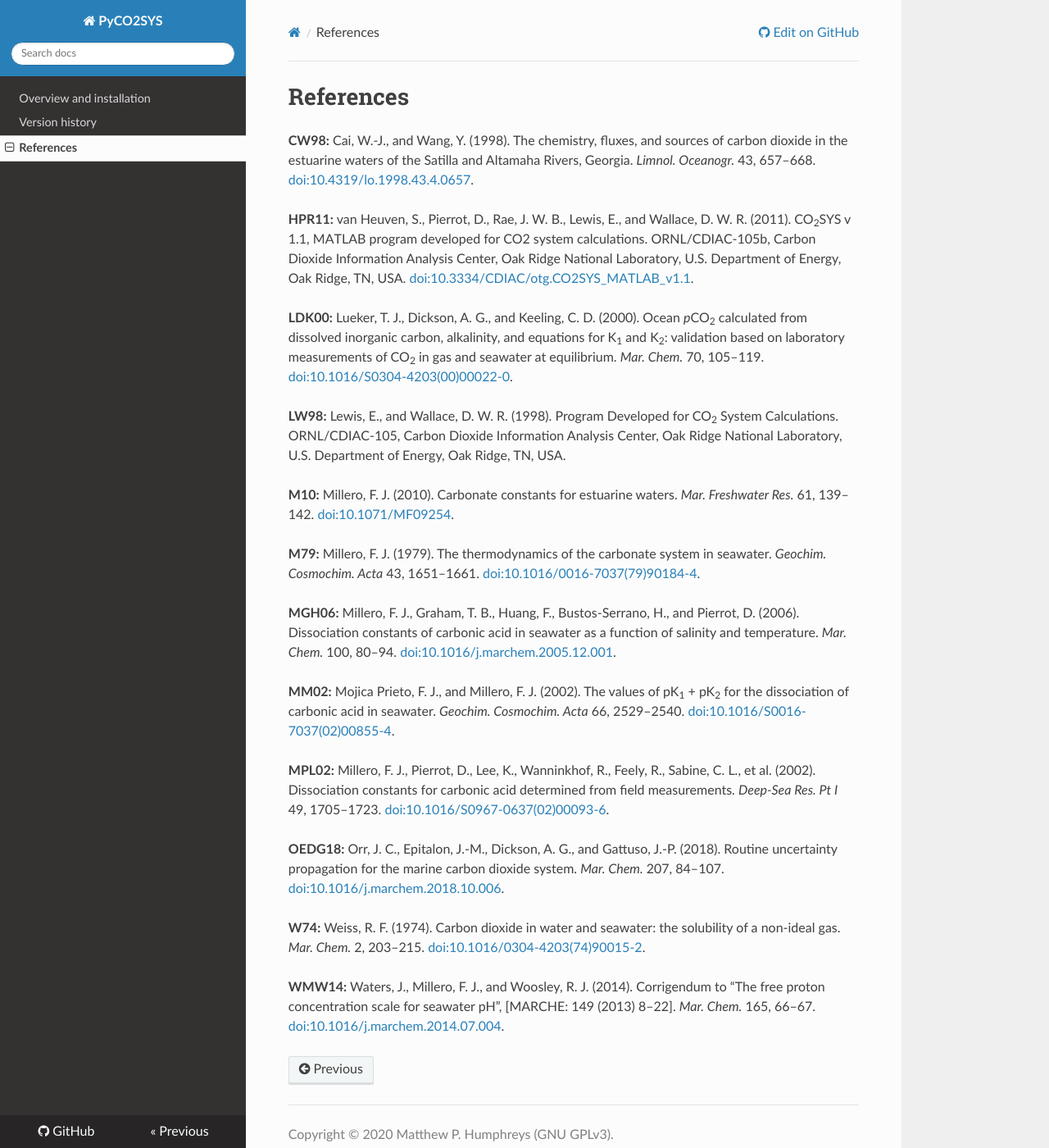
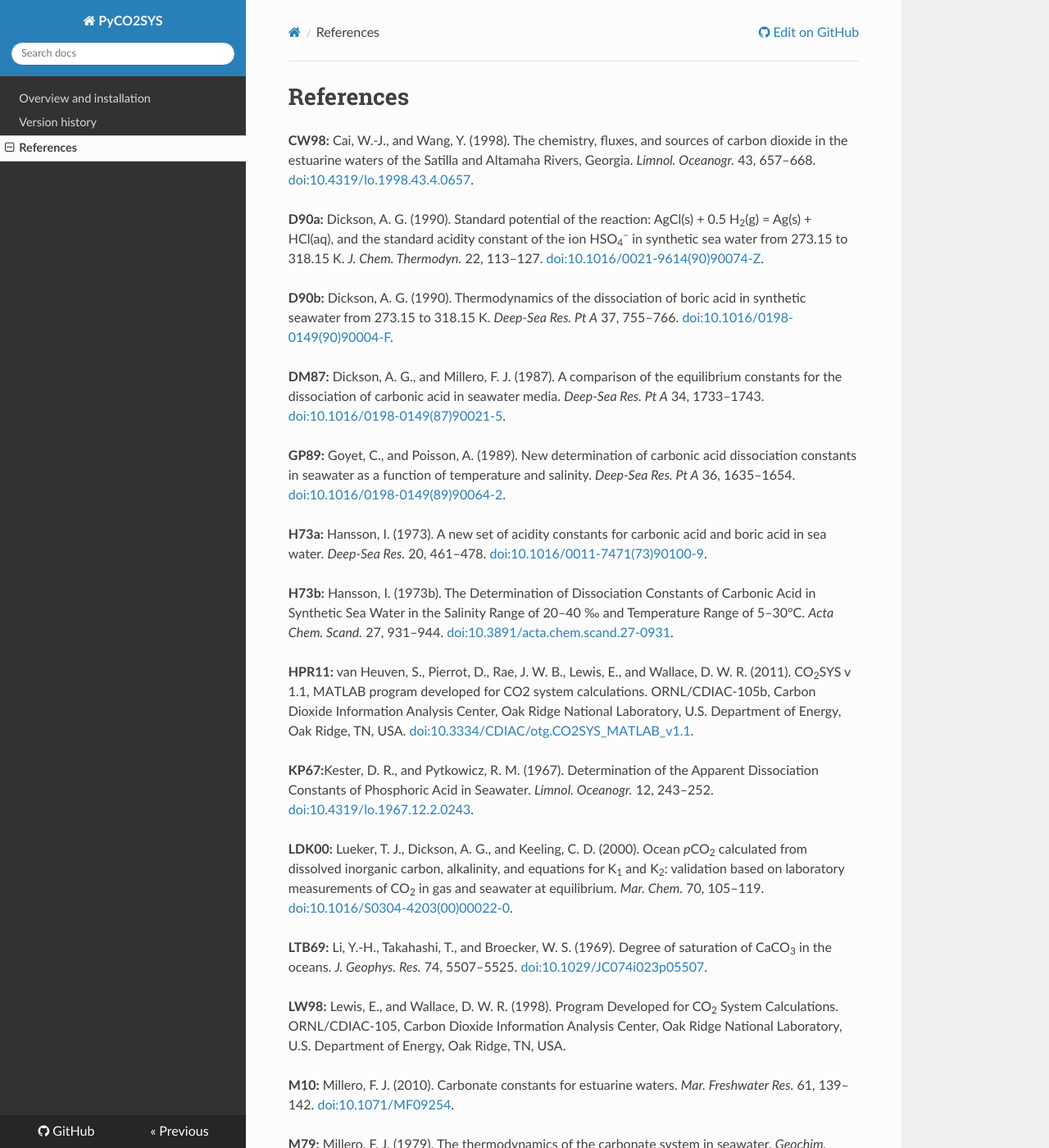
Before and after one commit to mvdh7/PyCO2SYS, an MkDocs documentation site: the page built from docs/refs.md, in a window 1280 px wide and 1400 px high. Shown: the whole window at 82% size. Built offline with MkDocs 1.6.1, drawn with Linux system fonts in a browser that asks for light colours; nearby versions of some CDN libraries; some of the changed text lies outside the part shown.

Commit message:
Continued referencing

```diff
--- a/docs/refs.md
+++ b/docs/refs.md
@@ -2,9 +2,25 @@
 
 <span id='CW98'>**CW98:**</span> Cai, W.-J., and Wang, Y. (1998). The chemistry, fluxes, and sources of carbon dioxide in the estuarine waters of the Satilla and Altamaha Rivers, Georgia. *Limnol. Oceanogr.* 43, 657–668. [doi:10.4319/lo.1998.43.4.0657](https://doi.org/10.4319/lo.1998.43.4.0657).
 
+<span id='D90a'>**D90a:**</span> Dickson, A. G. (1990). Standard potential of the reaction: AgCl(s) + 0.5 H<sub>2</sub>(g) = Ag(s) + HCl(aq), and the standard acidity constant of the ion HSO<sub>4</sub><sup>−</sup> in synthetic sea water from 273.15 to 318.15 K. *J. Chem. Thermodyn.* 22, 113–127. <a href='https://doi.org/10.1016/0021-9614(90)90074-Z'>doi:10.1016/0021-9614(90)90074-Z</a>.
+
+<span id='D90b'>**D90b:**</span> Dickson, A. G. (1990). Thermodynamics of the dissociation of boric acid in synthetic seawater from 273.15 to 318.15 K. *Deep-Sea Res. Pt A* 37, 755–766. <a href='https://doi.org/10.1016/0198-0149(90)90004-F'>doi:10.1016/0198-0149(90)90004-F</a>.
+
+<span id='DM87'>**DM87:**</span> Dickson, A. G., and Millero, F. J. (1987). A comparison of the equilibrium constants for the dissociation of carbonic acid in seawater media. *Deep-Sea Res. Pt A* 34, 1733–1743. <a href='https://doi.org/10.1016/0198-0149(87)90021-5'>doi:10.1016/0198-0149(87)90021-5</a>.
+
+<span id='GP89'>**GP89:**</a> Goyet, C., and Poisson, A. (1989). New determination of carbonic acid dissociation constants in seawater as a function of temperature and salinity. *Deep-Sea Res. Pt A* 36, 1635–1654. <a href='https://doi.org/10.1016/0198-0149(89)90064-2'>doi:10.1016/0198-0149(89)90064-2</a>.
+
+<span id='H73a'>**H73a:**</a> Hansson, I. (1973). A new set of acidity constants for carbonic acid and boric acid in sea water. *Deep-Sea Res.* 20, 461–478. <a href='https://doi.org/10.1016/0011-7471(73)90100-9'>doi:10.1016/0011-7471(73)90100-9</a>.
+
+<span id='H73b'>**H73b:**</a> Hansson, I. (1973b). The Determination of Dissociation Constants of Carbonic Acid in Synthetic Sea Water in the Salinity Range of 20–40 ‰ and Temperature Range of 5–30°C. *Acta Chem. Scand.* 27, 931–944. [doi:10.3891/acta.chem.scand.27-0931](https://doi.org/10.3891/acta.chem.scand.27-0931).
+
 <span id='HPR11'>**HPR11:**</span> van Heuven, S., Pierrot, D., Rae, J. W. B., Lewis, E., and Wallace, D. W. R. (2011). CO<sub>2</sub>SYS v 1.1, MATLAB program developed for CO2 system calculations. ORNL/CDIAC-105b, Carbon Dioxide Information Analysis Center, Oak Ridge National Laboratory, U.S. Department of Energy, Oak Ridge, TN, USA. [doi:10.3334/CDIAC/otg.CO2SYS_MATLAB_v1.1](https://doi.org/10.3334/CDIAC/otg.CO2SYS_MATLAB_v1.1).
 
+<span id='KP67'>**KP67:**</a>Kester, D. R., and Pytkowicz, R. M. (1967). Determination of the Apparent Dissociation Constants of Phosphoric Acid in Seawater. *Limnol. Oceanogr.* 12, 243–252. [doi:10.4319/lo.1967.12.2.0243](https://doi.org/10.4319/lo.1967.12.2.0243).
+
 <span id='LDK00'>**LDK00:**</span> Lueker, T. J., Dickson, A. G., and Keeling, C. D. (2000). Ocean <i>p</i>CO<sub>2</sub> calculated from dissolved inorganic carbon, alkalinity, and equations for K<sub>1</sub> and K<sub>2</sub>: validation based on laboratory measurements of CO<sub>2</sub> in gas and seawater at equilibrium. *Mar. Chem.* 70, 105–119. <a href='https://doi.org/10.1016/S0304-4203(00)00022-0'>doi:10.1016/S0304-4203(00)00022-0</a>.
+
+<span id='LTB69'>**LTB69:**</span> Li, Y.-H., Takahashi, T., and Broecker, W. S. (1969). Degree of saturation of CaCO<sub>3</sub> in the oceans. *J. Geophys. Res.* 74, 5507–5525. [doi:10.1029/JC074i023p05507](https://doi.org/10.1029/JC074i023p05507).
 
 <span id='LW98'>**LW98:**</span> Lewis, E., and Wallace, D. W. R. (1998). Program Developed for CO<sub>2</sub> System Calculations. ORNL/CDIAC-105, Carbon Dioxide Information Analysis Center, Oak Ridge National Laboratory, U.S. Department of Energy, Oak Ridge, TN, USA.
 
@@ -12,14 +28,28 @@
 
 <span id='M79'>**M79:**</span> Millero, F. J. (1979). The thermodynamics of the carbonate system in seawater. *Geochim. Cosmochim. Acta* 43, 1651–1661. <a href='https://doi.org/10.1016/0016-7037(79)90184-4'>doi:10.1016/0016-7037(79)90184-4</a>.
 
+<span id='M95'>**M95:**</span> Millero, F. J. (1995). Thermodynamics of the carbon dioxide system in the oceans. *Geochim. Cosmochim. Acta* 59, 661–677. <a href='https://doi.org/10.1016/0016-7037(94)00354-O'>doi:10.1016/0016-7037(94)00354-O</a>.
+
+<span id='MCHP73'>**MCHP73:**</span> Mehrbach, C., Culberson, C. H., Hawley, J. E., and Pytkowicz, R. M. (1973). Measurement of the Apparent Dissociation Constants of Carbonic Acid in Seawater at Atmospheric Pressure. *Limnol. Oceanogr.* 18, 897–907. [doi:10.4319/lo.1973.18.6.0897](https://doi.org/10.4319/lo.1973.18.6.0897).
+
 <span id='MGH06'>**MGH06:**</span> Millero, F. J., Graham, T. B., Huang, F., Bustos-Serrano, H., and Pierrot, D. (2006). Dissociation constants of carbonic acid in seawater as a function of salinity and temperature. *Mar. Chem.* 100, 80–94. [doi:10.1016/j.marchem.2005.12.001](https://doi.org/10.1016/j.marchem.2005.12.001).
 
 <span id='MM02'>**MM02:**</span> Mojica Prieto, F. J., and Millero, F. J. (2002). The values of pK<sub>1</sub> + pK<sub>2</sub> for the dissociation of carbonic acid in seawater. *Geochim. Cosmochim. Acta* 66, 2529–2540. <a href='https://doi.org/10.1016/S0016-7037(02)00855-4'>doi:10.1016/S0016-7037(02)00855-4</a>.
 
 <span id='MPL02'>**MPL02:**</span> Millero, F. J., Pierrot, D., Lee, K., Wanninkhof, R., Feely, R., Sabine, C. L., et al. (2002). Dissociation constants for carbonic acid determined from field measurements. *Deep-Sea Res. Pt I* 49, 1705–1723. <a href='https://doi.org/10.1016/S0967-0637(02)00093-6'>doi:10.1016/S0967-0637(02)00093-6</a>.
 
+<span id='PTBO87'>**PTBO87:**</span> Peng, T.-H., Takahashi, T., Broecker, W. S., and Olafsson, J. (1987). Seasonal variability of carbon dioxide, nutrients and oxygen in the northern North Atlantic surface water: observations and a model. *Tellus B* 39, 439–458. [doi:10.3402/tellusb.v39i5.15361](https://doi.org/10.3402/tellusb.v39i5.15361).
+
 <span id='OEDG18'>**OEDG18:**</span> Orr, J. C., Epitalon, J.-M., Dickson, A. G., and Gattuso, J.-P. (2018). Routine uncertainty propagation for the marine carbon dioxide system. *Mar. Chem.* 207, 84–107. [doi:10.1016/j.marchem.2018.10.006](https://doi.org/10.1016/j.marchem.2018.10.006).
+
+<span id='RRV93'>**RRV93:**</span> Roy, R. N., Roy, L. N., Vogel, K. M., Porter-Moore, C., Pearson, T., Good, C. E., et al. (1993). The dissociation constants of carbonic acid in seawater at salinities 5 to 45 and temperatures 0 to 45°C. *Mar. Chem.* 44, 249–267. <a href='https://doi.org/10.1016/0304-4203(93)90207-5'>doi:10.1016/0304-4203(93)90207-5</a>.
+
+<span id='SMB64'>**SMB64:**</span> Sillén, L. G., Martell, A. E., and Bjerrum, J. (1964). Stability constants of metal-ion complexes. Special Publication 17. London, UK: Chemical Society.
+
+<span id='TWB82'>**TWB82:**</span> Takahashi, T., Williams, R. T., and Bos, D. L. (1982). “Carbonate Chemistry,” in GEOSECS Pacific Expedition: Hydrographic Data (Washington, D. C.: National Science Foundation), 77–105.
 
 <span id='W74'>**W74:**</span> Weiss, R. F. (1974). Carbon dioxide in water and seawater: the solubility of a non-ideal gas. *Mar. Chem.* 2, 203–215. <a href='https://doi.org/10.1016/0304-4203(74)90015-2'>doi:10.1016/0304-4203(74)90015-2</a>.
 
 <span id='WMW14'>**WMW14:**</span> Waters, J., Millero, F. J., and Woosley, R. J. (2014). Corrigendum to “The free proton concentration scale for seawater pH”, [MARCHE: 149 (2013) 8–22]. *Mar. Chem.* 165, 66–67. [doi:10.1016/j.marchem.2014.07.004](https://doi.org/10.1016/j.marchem.2014.07.004).
+
+<span id='YM95'>**YM95:**</span> Yao, W., and Millero, F. J. (1995). The chemistry of the anoxic waters in the Framvaren Fjord, Norway. *Aquat. Geochem.* 1, 53–88. [doi:10.1007/BF01025231](https://doi.org/10.1007/BF01025231).
```
Also changed, not shown: 3 other files.
